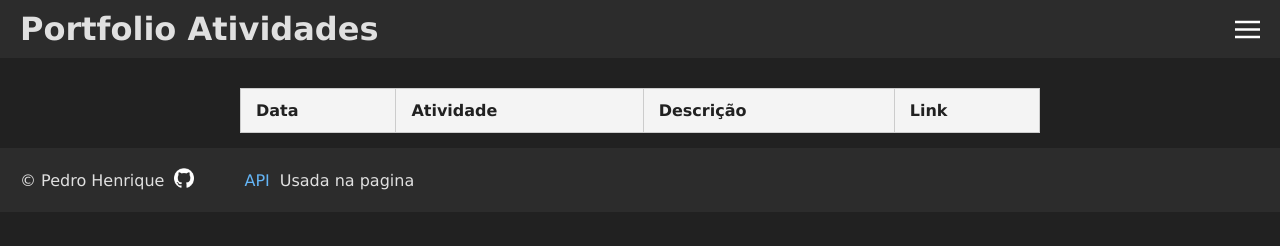
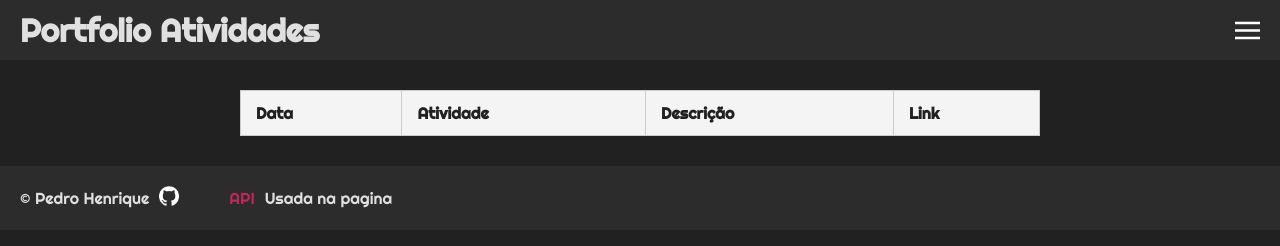
Before and after one commit to DevPedrin/portfolio-atividades, a plain HTML site: page index.html in a window 1280 px wide. Drawn offline with Linux system fonts and the light colour scheme; no server answers.

Commit message:
Mudança de cor de links é fonte padrão

```diff
--- a/style.css
+++ b/style.css
@@ -1,8 +1,13 @@
+@font-face {
+    font-family: Righteous;
+    src: url(./fonts/Righteous-Regular.ttf);
+}
+
 * {
     margin: 0;
     padding: 0;
     color: #E0E0E0;
-    font-family: 'Lucida Sans', 'Lucida Sans Regular', 'Lucida Grande', 'Lucida Sans Unicode', Geneva, Verdana, sans-serif;
+    font-family: Righteous;
 }
 
 body {
@@ -49,7 +54,7 @@ footer {
     flex-direction: row;
     gap: 50px;
     align-items: center;
-    margin-top: 5px;
+    margin-top: 20px;
 }
 .info-api, .info-me {
     display: flex;
@@ -71,11 +76,11 @@ footer {
 }
 
 a {
-    color: #64B5F6;
+    color: #bb2a58;
     text-decoration: none;
 }
 a:hover {
-    color: #90CAF9;
+    color: #e63f74;
 }
 
 
```
Also changed, not shown: index.html (+1 -0 lines), fonts/Righteous-Regular.ttf (added).
